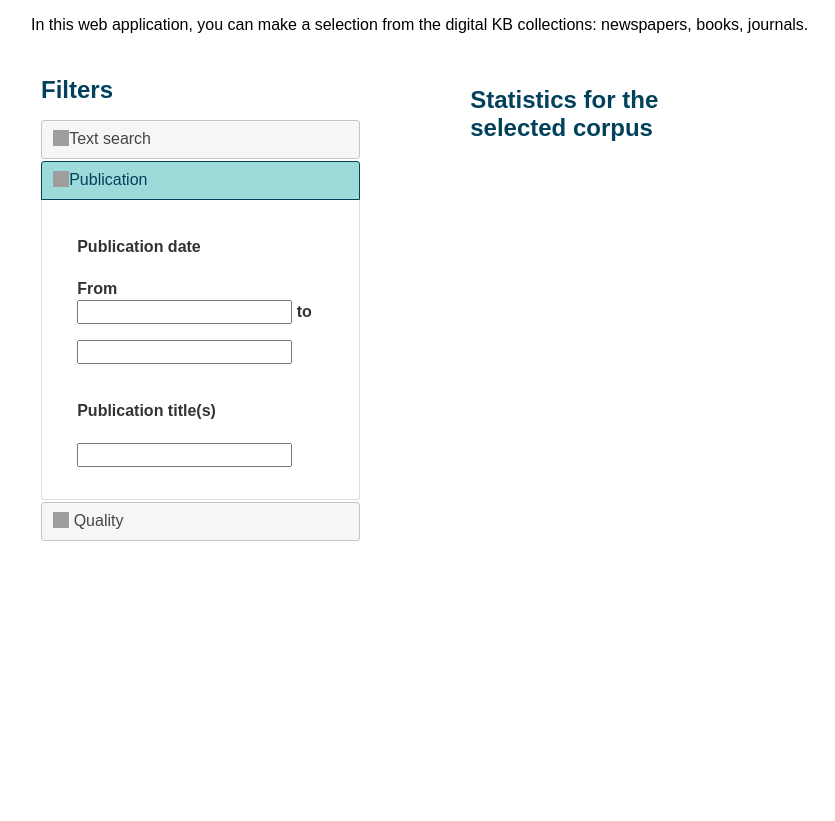
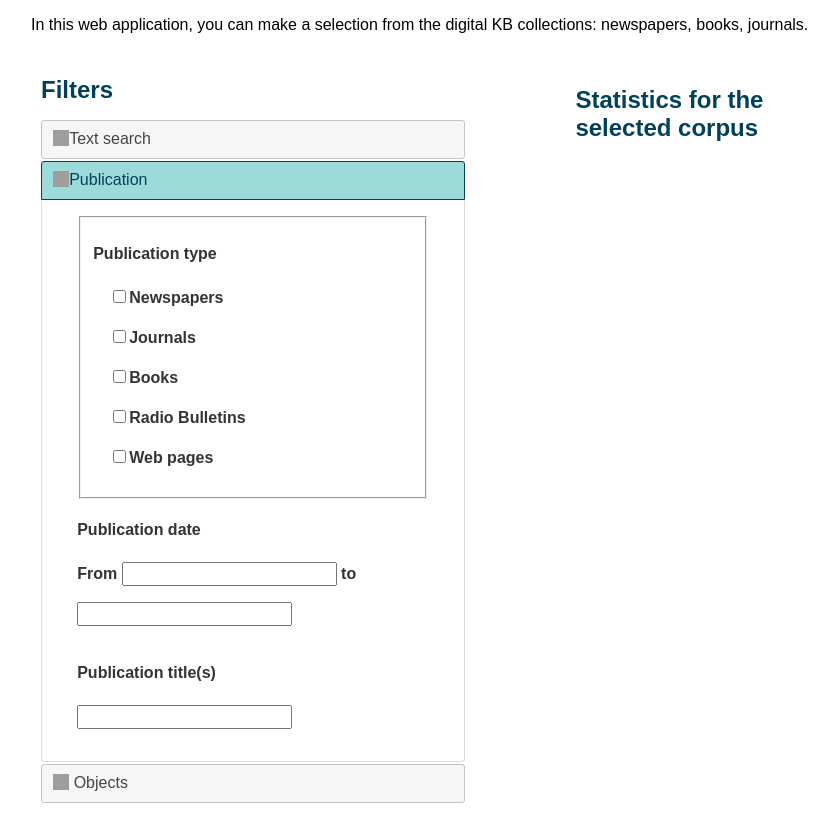
Before and after one commit to KBNLresearch/ProtoCST, a Flask app: page / in a window 1280 px wide, after a click on "Publication". Shown: the part 69-890 px from the top of the page, without its empty margins (57-892 px from the left). Before the commit the page ends 610 px from the top, so only its background shows below. Run offline with Flask 2, Linux system fonts and the light colour scheme; some libraries are stand-ins or nearby versions; grey boxes are pictures that could not be loaded.

Commit message:
SOme initial filtering options

```diff
--- a/cst/templates/search/filters.html
+++ b/cst/templates/search/filters.html
@@ -1,9 +1,11 @@
-
-
-<script>
+<script xmlns="http://www.w3.org/1999/html">
   $( function() {
     $( function() {
-    $( "#accordion" ).accordion();
+    $( "#filter-accordion" ).accordion({heightStyle: "content"});
+  } );
+
+    $( function() {
+    $( "checkboxgroup" ).checkboxradio();
   } );
 
     var dateFormat = "mm/dd/yy",
@@ -41,12 +43,16 @@
 
   </script>
 
-
-<div id="accordion">
+<!-- Consider adding an accorion-item per publication type (periodical/periodical-article/book etc)
+     Because different faceting makes sense for different types.
+     E.g. title & author for books, article type for newspaper articles, etc.
+     -->
+<div id="filter-accordion">
     <h3>Text search</h3>
     <div>
-        <input type="text" id="text-contains" name="text-contains">
-        This should: <ul>
+        <input type="text" id="text-contains" name="text-contains"><br/>
+        This should:
+        <ul>
             <li>Support boolean operators (AND, OR, NOT)</li>
             <li>Support Fuzzy matching?</li>
             <li>Support Regular Expressions</li>
@@ -55,6 +61,15 @@
 
     <h3>Publication</h3>
     <div>
+        <fieldset class="checkboxgroup">
+            <h4>Publication type</h4>
+            <label><input type="checkbox" name="m1-newspaper" id="m1">Newspapers</label>
+            <label><input type="checkbox" name="m2-periodicals" id="m2">Journals</label>
+            <label><input type="checkbox" name="m3-books" id="m3">Books</label>
+            <label><input type="checkbox" name="m4-radiobulletins" id="m4">Radio Bulletins</label>
+            <label><input type="checkbox" name="m5-webarchive" id="m5">Web pages</label>
+        </fieldset>
+
         <h4>Publication date</h4>
         <label for="from">From</label>
         <input type="text" id="from" name="from">
@@ -64,7 +79,7 @@
         <input type="text" id="title" name="title">
     </div>
 
-    <h3> Quality</h3>
+    <h3> Objects</h3>
     <div>
         <fieldset class="checkboxgroup">
             <h4>Estimated transcription quality</h4>
@@ -73,6 +88,16 @@
             <label><input type="checkbox" name="q3-abbey" id="q3-abbey">ABBEY V...</label>
             <label><input type="checkbox" name="q4-unspecified" id="q4-unspecified">Unspecified</label>
         </fieldset>
+        <fieldset class="checkboxgroup">
+            <h4>Available file formats</h4>
+            <label><input type="checkbox" name="f1-metadata" id="f1">Metadata</label>
+            <label><input type="checkbox" name="f2-pdf" id="f2">PDF</label>
+            <label><input type="checkbox" name="f3-alto" id="f3">ALTO</label>
+            <label><input type="checkbox" name="f4-TEI" id="f4">TEI</label>
+            <label><input type="checkbox" name="f5-Epub" id="f5">Epub</label>
+            <label><input type="checkbox" name="f6-WARC" id="f6">Warc</label>
+            <label><input type="checkbox" name="f7-WARC" id="f7">Text</label>
+            <label><input type="checkbox" name="f8-WARC" id="f8">N-grams (Json)</label>
+        </fieldset>
     </div>
-
 </div>
```
Lines whose indentation alone changed are shown as unchanged.
